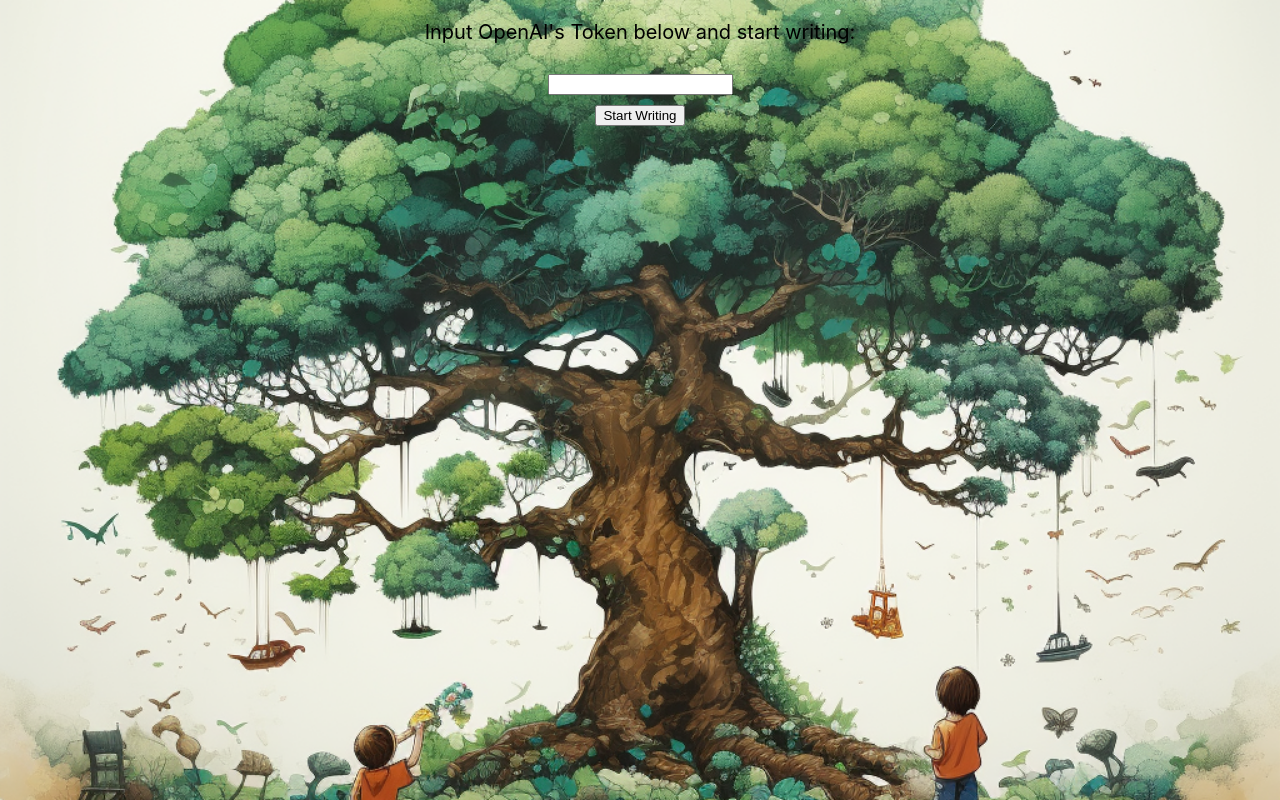
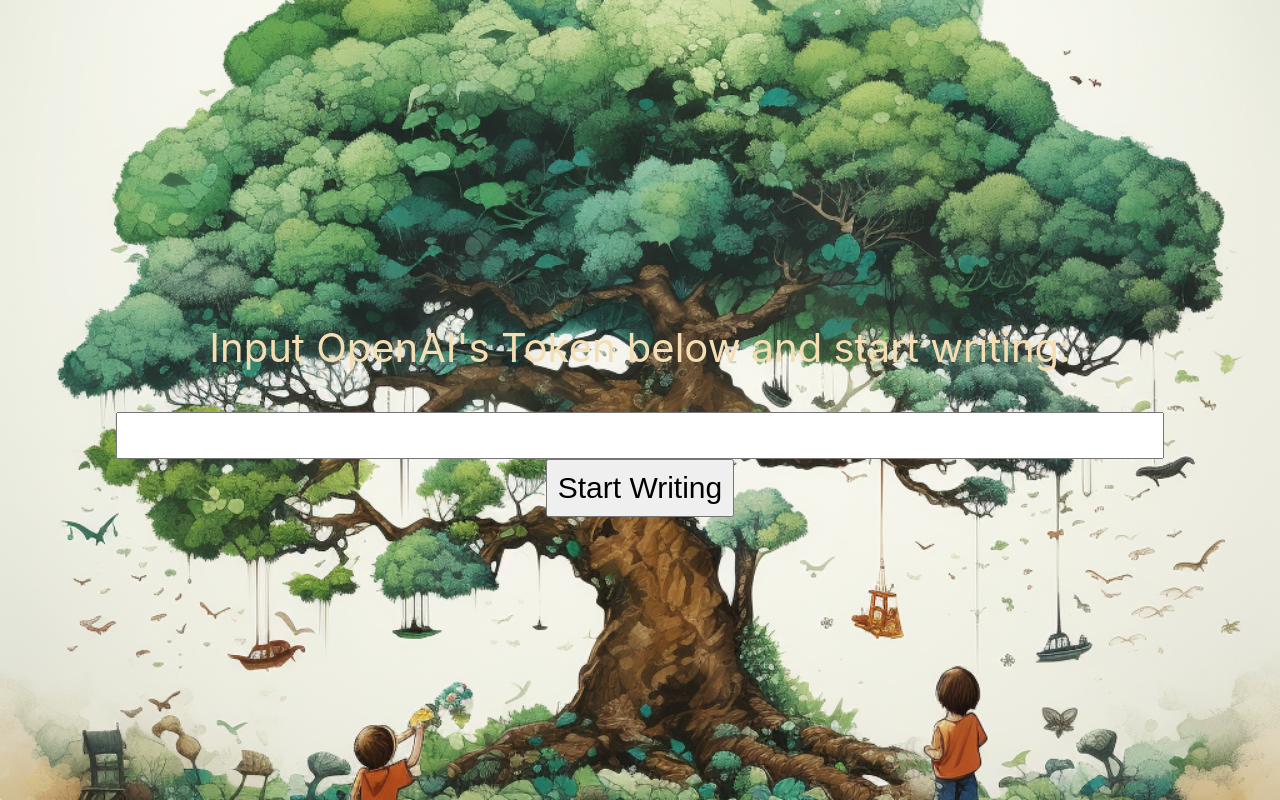
Before and after one commit to arcadesprojectnyc/LittleTale, a React (Create React App) app: page / in a window 1280 px wide. Built offline with nearby package versions, Linux system fonts and the light colour scheme.

Commit message:
update api token page

```diff
--- a/src/App.css
+++ b/src/App.css
@@ -26,6 +26,13 @@
   height: 100vh; /* Sets the height of the div to be equal to the viewport height */
 }
 
+.centered-content {
+  display: flex;
+  flex-direction: column;
+  justify-content: center;
+  align-items: center;
+  height: 100vh; /* This will make the content take up the entire viewport height */
+}
 
 .App-header {
   background-color: #282c34;
@@ -35,7 +42,7 @@
   align-items: center;
   justify-content: center;
   font-size: calc(10px + 2vmin);
-  color: black;
+  color: wheat;
 }
 
 .App-link {
--- a/src/components/TokenInput.jsx
+++ b/src/components/TokenInput.jsx
@@ -27,13 +27,26 @@
 
   return (
     <div className="background-container"> {/* Updated div element */}
-      <div>
-        <p style={{ fontSize: "20px" }}>
+      <div className="centered-content">
+        <p style={{ fontSize: "40px" }}>
           Input OpenAI's Token below and start writing:
         </p>
-        <input type="text" value={token} onChange={handleTokenChange} />
+        <input type="text" value={token}
+        onChange={handleTokenChange}
+        style={{
+            fontSize: "20px", // Adjust font size
+            width: "80%", // Adjust width to make the input wider
+            padding: "10px", // Adjust padding to increase input height
+          }}/>
         <div>
-          <button onClick={handleButtonClick}>Start Writing</button>
+          <button onClick={handleButtonClick}
+          style={{
+            fontSize: "30px", // Adjust font size
+            padding: "10px 10px", // Adjust padding to increase button size
+          }}
+          >
+            Start Writing
+            </button>
         </div>
       </div>
     </div>
```
Also changed, not shown: public/manifest.json.
